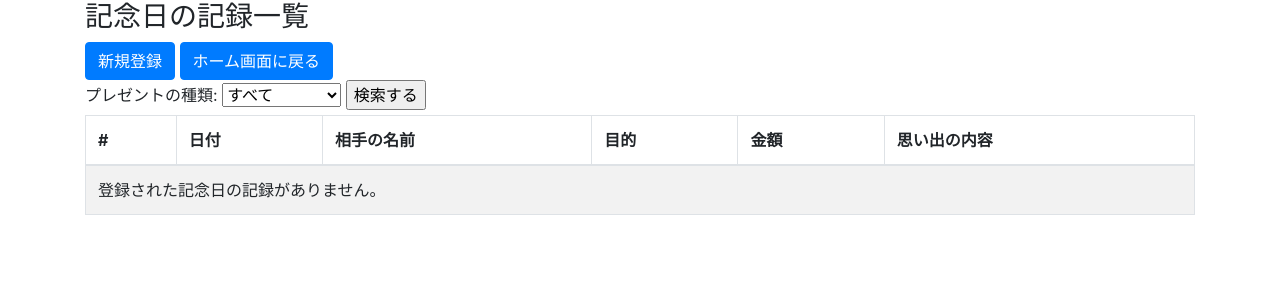
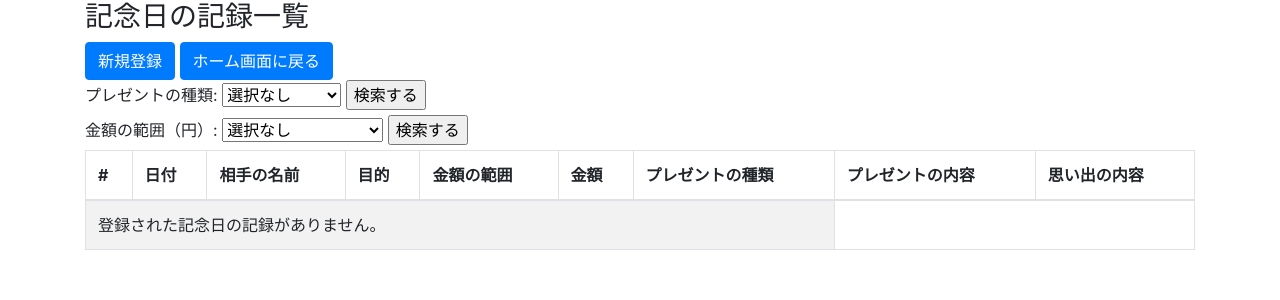
Before and after one commit to umedayukari/Portfolio2, a Django app: page /boards/anniversary_list/ in a window 1280 px wide. Shown: the part 56-356 px from the top of the page. Run offline with Django 4.2, Linux system fonts and the light colour scheme; a user stored in the database is signed in; data comes from the database, SQL or seed files in the repository; both versions use the stored data as it was after the commit.

Commit message:
検索項目の追加と記念日一覧の表示項目の追加

```diff
--- a/login_view/boards/views.py
+++ b/login_view/boards/views.py
@@ -42,11 +42,16 @@ def anniversary_records(request):
 def list_anniversary_records(request):
     opponents = Opponent.objects.filter(user=request.user)
     present_type = request.GET.get('present_type', '')
-
+    range_of_amounts = request.GET.get('range_of_amounts', '')
+    # プレゼントの種類でフィルタリング
     anniversary_records = AnniversaryRecords.objects.filter(opponent__in=opponents).order_by('-date_created')
     if present_type:
         anniversary_records = anniversary_records.filter(present_type=present_type)
+    # 金額の範囲でフィルタリング
+    if range_of_amounts:
+        anniversary_records = anniversary_records.filter(range_of_amounts=range_of_amounts)
 
+    # 結果を日付で降順にソート
     anniversary_records = anniversary_records.order_by('-date_created')
 
     form = AnniversaryRecordForm()
@@ -54,7 +59,9 @@ def list_anniversary_records(request):
         'anniversary_records': anniversary_records,
         'form': form,
         'PRESENT_CHOICES': PRESENT_CHOICES,
+        'AMOUNT_RANGE_CHOICES': AMOUNT_RANGE_CHOICES,
         'selected_present_type': present_type,
+        'selected_range_of_amounts': range_of_amounts,
     }
     return render(request, 'boards/anniversary_list.html', context)
 
--- a/login_view/templates/boards/anniversary_list.html
+++ b/login_view/templates/boards/anniversary_list.html
@@ -7,7 +7,7 @@
 <form method="get" action="">
   <label for="present_type">プレゼントの種類:</label>
     <select name="present_type" id="present_type">
-        <option value="">すべて</option>
+        <option value="">選択なし</option>
         {% for value, label in PRESENT_CHOICES %}
             <option value="{{ value }}" {% if value == selected_present_type %}selected{% endif %}>{{ label }}</option>
         {% endfor %}
@@ -15,6 +15,19 @@
     <input type="submit" value="検索する"/>
 
 </form>
+
+<form method="get" action="">
+  <label for="range_of_amounts">金額の範囲（円）:</label>
+    <select name="range_of_amounts" id="range_of_amounts">
+        <option value="">選択なし</option>
+        {% for value, label in AMOUNT_RANGE_CHOICES %}
+            <option value="{{ value }}" {% if value == selected_range_of_amounts %}selected{% endif %}>{{ label }}</option>
+        {% endfor %}
+    </select>
+    <input type="submit" value="検索する"/>
+
+</form>
+
 {% if messages %}
   {% for message in messages %}
     <div class="alert alert-success">
@@ -30,7 +43,10 @@
       <th scope="col">日付</th>
       <th scope="col" style="white-space: nowrap;">相手の名前</th>
       <th scope="col">目的</th>
+      <th scope="col">金額の範囲</th>
       <th scope="col">金額</th>
+      <th scope="col">プレゼントの種類</th>
+      <th scope="col">プレゼントの内容</th>
       <th scope="col">思い出の内容</th>
     </tr>
   </thead>
@@ -41,7 +57,10 @@
         <td>{{ record.date|date:"Y-m-d" }}</td>
         <td style="white-space: nowrap;">{{ record.opponent.name }}</td> <!-- 相手の名前を表示 -->
         <td style="white-space: nowrap;">{{ record.purpose }}</td>
+        <td style="white-space: nowrap;">{{ record.range_of_amounts }}</td>
         <td style="white-space: nowrap;">{{ record.amount_of_money|floatformat:"0" }}円</td>
+        <td style="white-space: nowrap;">{{ record.present_type }}</td>
+        <td style="white-space: nowrap;">{{ record.present }}</td>
         <td>{{ record.memories }}</td>
         <td>
           <a href="{% url 'boards:edit_anniversary_record' id=record.id %}">編集</a>
```
Also changed, not shown: login_view/db.sqlite3.
